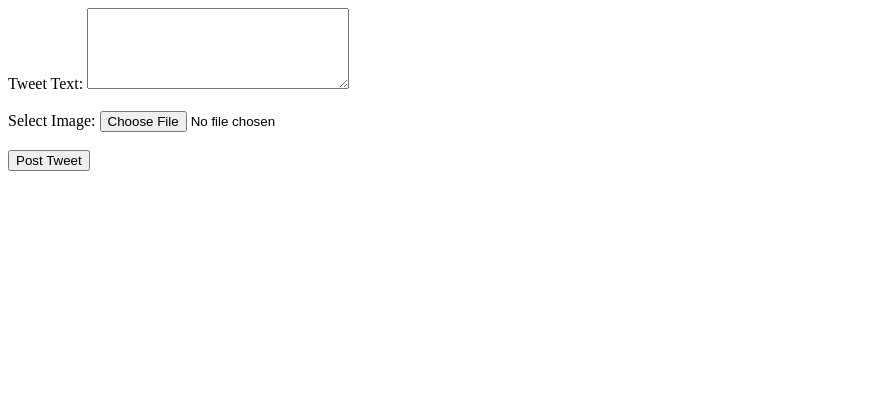
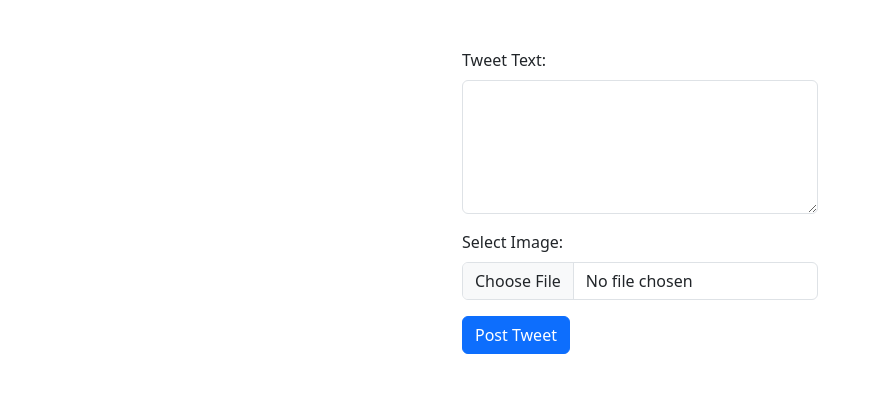
Before and after one commit to Promptly-Technologies-LLC/X_twitter_api_v2_demo, a FastAPI app: page / in a window 1280 px wide. Shown: the top 393 px of the page, without its empty margins (0-873 px from the left). Run offline with FastAPI, Linux system fonts and the light colour scheme.

```diff
--- a/templates/index.html
+++ b/templates/index.html
@@ -4,42 +4,34 @@
     <meta charset="UTF-8">
     <meta name="viewport" content="width=device-width, initial-scale=1.0">
     <title>Twitter Poster</title>
-    <style>
-        .error {
-            color: #dc3545;
-            background-color: #f8d7da;
-            border: 1px solid #f5c6cb;
-            padding: 10px;
-            margin: 10px 0;
-            border-radius: 4px;
-        }
-        .success {
-            color: #28a745;
-            background-color: #d4edda;
-            border: 1px solid #c3e6cb;
-            padding: 10px;
-            margin: 10px 0;
-            border-radius: 4px;
-        }
-    </style>
+    <link href="https://cdn.jsdelivr.net/npm/bootstrap@5.3.2/dist/css/bootstrap.min.css" rel="stylesheet" integrity="sha384-T3c6CoIi6uLrA9TneNEoa7RxnatzjcDSCmG1MXxSR1GAsXEV/Dwwykc2MPK8M2HN" crossorigin="anonymous">
 </head>
 <body>
-    <form action="/" method="post" enctype="multipart/form-data">
-        <label for="text">Tweet Text:</label>
-        <textarea name="text" id="text" cols="30" rows="5"></textarea><br><br>
-        <label for="image">Select Image:</label>
-        <input type="file" name="image" id="image"><br><br>
-        <input type="submit" value="Post Tweet">
-    </form>
-
+    <div class="container mt-5">
     {% if message %}
-    <div class="{% if 'success' in message %}success{% else %}error{% endif %}">
+    <div class="alert {% if 'success' in message %}alert-success{% else %}alert-danger{% endif %} mt-3">
         {{ message }}
     </div>
     {% endif %}
+    <div class="row justify-content-center">
+        <div class="col-md-4">
+            <form action="/" method="post" enctype="multipart/form-data">
+                <div class="mb-3">
+                    <label for="text" class="form-label">Tweet Text:</label>
+                    <textarea name="text" id="text" class="form-control" rows="5"></textarea>
+                </div>
+                <div class="mb-3">
+                    <label for="image" class="form-label">Select Image:</label>
+                    <input type="file" name="image" id="image" class="form-control">
+                </div>
+                <button type="submit" class="btn btn-primary">Post Tweet</button>
+            </form>
+        </div>
+    </div>
 
     {% if tweet_link %}
-    <p>Here's your tweet: <a href="{{ tweet_link }}" target="_blank">View Tweet</a></p>
+    <p class="mt-3">Here's your tweet: <a href="{{ tweet_link }}" target="_blank">View Tweet</a></p>
     {% endif %}
+    </div>
 </body>
 </html>
--- a/tweet.py
+++ b/tweet.py
@@ -2,6 +2,7 @@ import base64
 import hashlib
 import os
 import re
+import secrets
 import requests
 from dotenv import load_dotenv
 from requests_oauthlib import OAuth2Session
@@ -29,15 +30,7 @@ app = FastAPI()
 templates = Jinja2Templates(directory="templates")
 
 # Define the scopes needed for the OAuth2 flow
-scopes = ["tweet.read", "users.read", "tweet.write", "media.write"]
-
-# Generate a code verifier and its corresponding challenge for the OAuth2 flow
-code_verifier: bytes = base64.urlsafe_b64encode(s=os.urandom(30))
-code_verifier_str: str = code_verifier.decode(encoding="utf-8")
-code_verifier_str = re.sub(pattern="[^a-zA-Z0-9]+", repl="", string=code_verifier_str)
-code_challenge: bytes = hashlib.sha256(string=code_verifier_str.encode(encoding="utf-8")).digest()
-code_challenge_str: str = base64.urlsafe_b64encode(s=code_challenge).decode(encoding="utf-8")
-code_challenge_str = code_challenge_str.replace("=", "")
+scopes = ["tweet.read", "tweet.write", "users.read", "offline.access", "media.write"]
 
 # Global dictionary to map an OAuth 'state' to the data needed in callback
 oauth_states = {}
@@ -45,11 +38,13 @@ oauth_states = {}
 # In-memory path for the temp directory
 temp_dir_path = None
 
+
 def get_temp_dir():
     global temp_dir_path
     if not temp_dir_path:
         temp_dir_path = tempfile.mkdtemp()
     return temp_dir_path
+
 
 def cleanup_temp_dir():
     global temp_dir_path
@@ -57,7 +52,26 @@ def cleanup_temp_dir():
         shutil.rmtree(temp_dir_path)
         temp_dir_path = None
 
+
 atexit.register(cleanup_temp_dir)
+
+
+def generate_code_verifier() -> str:
+    """Generates a random code verifier string."""
+    return secrets.token_urlsafe(100)
+
+
+def generate_code_challenge(code_verifier: str) -> str:
+    """Generates the code challenge from the code verifier."""
+    code_challenge: bytes = hashlib.sha256(code_verifier.encode()).digest()
+    code_challenge_b64: str = base64.urlsafe_b64encode(code_challenge).decode()
+    code_challenge_b64 = code_challenge_b64.rstrip("=")
+    return code_challenge_b64
+
+
+code_verifier = generate_code_verifier()
+code_challenge = generate_code_challenge(code_verifier)
+
 
 def create_media_payload(path) -> dict[str, dict[str, list[str]]]:
     """
@@ -74,18 +88,21 @@ def create_media_payload(path) -> dict[str, dict[str, list[str]]]:
     try:
         with open(path, "rb") as file:
             files = {"media": file}
+            logger.info(f"Uploading media to {upload_url}")
             response = requests.post(upload_url, auth=auth, files=files)
             response.raise_for_status()
             media_id = response.json().get("media_id_string")
             if media_id:
                 return {"media": {"media_ids": [media_id]}}
     except Exception as e:
-        logging.error(f"Error uploading media: {e}")
+        logger.error(f"Error uploading media: {e}")
 
     return {"media": {"media_ids": []}}
 
+
 def create_text_payload(text) -> dict[str, str]:
     return {"text": text}
+
 
 def create_tweet_payload(text, media_path=None) -> dict:
     text_payload = create_text_payload(text=text)
@@ -99,6 +116,7 @@ def create_tweet_payload(text, media_path=None) -> dict:
 def post_tweet(text, media_path=None, new_token=None) -> requests.Response:
     tweet_payload = create_tweet_payload(text=text, media_path=media_path)
     # Send a POST request to Twitter's API to post the tweet
+    logger.info(f"Posting tweet with payload: {tweet_payload}")
     return requests.request(
         method="POST",
         url="https://api.x.com/2/tweets",
@@ -109,12 +127,14 @@ def post_tweet(text, media_path=None, new_token=None) -> requests.Response:
         },
     )
 
+
 @app.get("/", response_class=HTMLResponse)
 def show_form(request: Request):
     """
     Serve a basic form (index.html) for posting tweets.
     """
     return templates.TemplateResponse("index.html", {"request": request})
+
 
 @app.post("/", response_class=HTMLResponse)
 async def start_oauth(
@@ -144,6 +164,8 @@ async def start_oauth(
         redirect_uri=os.environ.get("X_REDIRECT_URI"),
         scope=scopes
     )
+    logger.info(f"Starting OAuth2 flow with Twitter")
+    assert code_challenge is not None, "Code challenge is not set"
     authorization_url, oauth_state = twitter_session.authorization_url(
         "https://twitter.com/i/oauth2/authorize",
         code_challenge=code_challenge,
@@ -177,8 +199,10 @@ def callback(request: Request, code: str, state: str):
     twitter_session = stored_data["twitter_session"]
 
     # Exchange code for token
+    assert code_verifier is not None, "Code verifier is not set"
     token = twitter_session.fetch_token(
         token_url="https://api.x.com/2/oauth2/token",
+        client_id=os.environ.get("X_CLIENT_ID"),
         client_secret=os.environ.get("X_CLIENT_SECRET"),
         code_verifier=code_verifier,
         code=code
```
Also changed, not shown: README.md.
